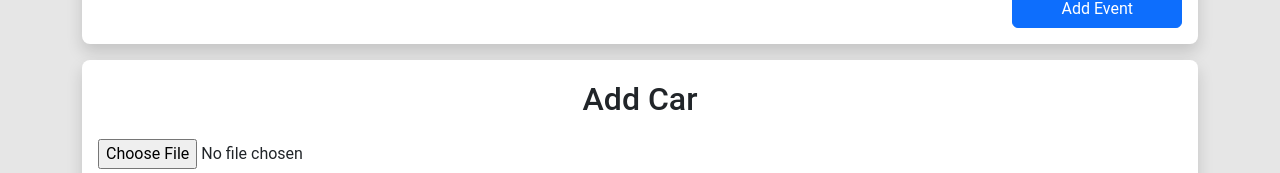
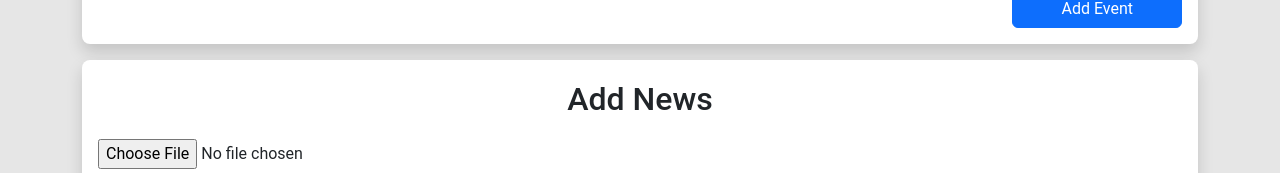
Before and after one commit to bassem620/Cars-Community-Frontend, a React (Create React App) app: page /admin in a window 1280 px wide. Shown: the part 745-918 px from the top of the page. Built offline with nearby package versions, Linux system fonts and the light colour scheme.

Commit message:
Add News  - Title in admin panel / localst const

```diff
--- a/src/components/admin/AddNews.jsx
+++ b/src/components/admin/AddNews.jsx
@@ -35,7 +35,7 @@ const AddNews = () => {
 
     return (
         <div className="col-12 mt-3 p-3 shadow cardAdd bg-white rounded-3">
-            <h2 className="text-center p-1">Add Car</h2>
+            <h2 className="text-center p-1">Add News</h2>
             <div className="row">
                 {/* Image select */}
                 <input type="file" id="image" className='my-2' ref={imagesRef} onChange={ e => setImage(e.target.files[0])}/>
--- a/src/constants/constants.js
+++ b/src/constants/constants.js
@@ -1,2 +1,2 @@
-// export const baseUrl = "https://cars-community-backend.onrender.com";
-export const baseUrl = "http://localhost:4000";
+export const baseUrl = "https://cars-community-backend.onrender.com";
+// export const baseUrl = "http://localhost:4000";
```
